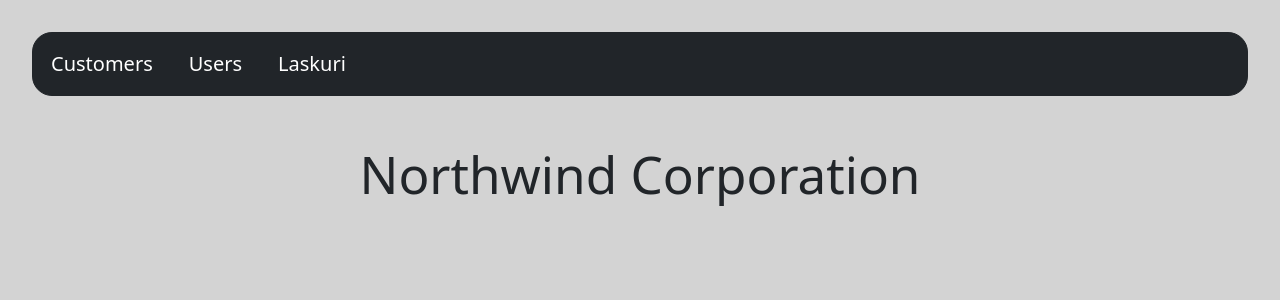
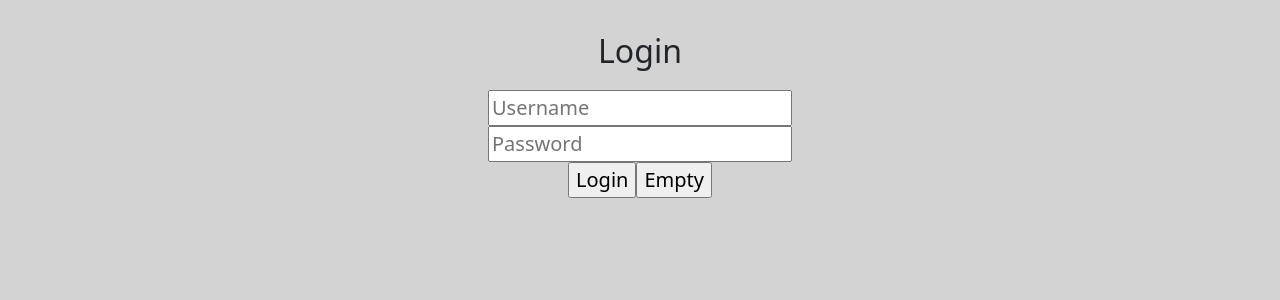
Before and after one commit to JNurminen/React, a React (Vite) app: page / in a window 1280 px wide. Shown: the top 300 px of the page. Built offline with nearby package versions, Linux system fonts and the light colour scheme.

Commit message:
login toiminnallisuus lisätty

```diff
--- a/package.json
+++ b/package.json
@@ -20,6 +20,7 @@
   },
   "devDependencies": {
     "@eslint/js": "^9.9.0",
+    "@types/md5": "^2.3.5",
     "@types/react": "^18.3.3",
     "@types/react-dom": "^18.3.0",
     "@vitejs/plugin-react": "^4.3.1",
--- a/src/App.jsx
+++ b/src/App.jsx
@@ -1,4 +1,4 @@
-import React, {useState} from 'react'
+import React, {useState, useEffect} from 'react'
 import './App.css'
 import Laskuri from './Laskuri'
 import CustomerList from './CustomerList'
@@ -7,33 +7,52 @@
 import Navbar from 'react-bootstrap/Navbar'
 import Nav from 'react-bootstrap/Nav'
 import 'bootstrap/dist/css/bootstrap.min.css'
+import Login from './Login'
 
 import { BrowserRouter as Router, Route, Routes } from 'react-router-dom'
 
+
 const App = () => {
 
-// komponentin tilan määrittely
-const [showLaskuri, setShowLaskuri] = useState(false)
+// Statet messagen näyttämistä varten
+const [message, setMessage] = useState('')
+const [isPositive, setIsPositive] = useState(true)
+const [showMessage, setShowMessage] = useState('')
+const [loggedInUser, setLoggedInUser] = useState('')
 
-// Statet messagen näyttämistä varten
-const [showMessage, setShowMessage] = useState(false)
-const [message, setMessage] = useState('')
-const [isPositive, setIsPositive] = useState(false)
+// useEffect hook, joka tarkistaa onko käyttäjä jo kirjautunut
+useEffect(() => {
+  let storedUser = localStorage.getItem("username")
+  if (storedUser !== null) {
+    setLoggedInUser(storedUser)
+  }
+},[])
 
+// Logout napin toiminnallisuus
+const logout = () => {
+  localStorage.clear()
+  setLoggedInUser('')
+}
 
   return (
     <div className="App">
+
+      {!loggedInUser && <Login setMessage={setMessage} setIsPositive={setIsPositive}
+        setShowMessage={setShowMessage} setLoggedInUser={setLoggedInUser} />}
+
+      {loggedInUser &&
         <Router>
           <Navbar bg="dark" variant="dark">
             <Nav className="mr-auto">
               <Nav.Link href='/Customers'>Customers</Nav.Link>
               <Nav.Link href='/Users'>Users</Nav.Link>
               <Nav.Link href='/laskuri'>Laskuri</Nav.Link>
+              <button onClick={() => logout()}>Logout</button>
             </Nav>
           </Navbar>
 
           <h1>Northwind Corporation</h1>
-      <br></br>
+
 
           {showMessage && <Message message={message} isPositive={isPositive} />}
 
@@ -45,15 +64,15 @@
 
             <Route path="/Users"
               element={<UserList setMessage={setMessage} setIsPositive={setIsPositive}
-          setShowMessage={setShowMessage} />}>
+              setShowMessage={setShowMessage} />} >
             </Route>
 
             <Route path="/laskuri"
               element={<Laskuri />}>
             </Route>
-
           </Routes>
         </Router>
+      }
     </div>
   )
 }
--- /dev/null
+++ b/src/Login.jsx
@@ -0,0 +1,87 @@
+import './App.css'
+import React, {useState} from 'react'
+import LoginService from './services/Auth'
+import md5 from 'md5'
+
+const Login = ({setIsPositive, setMessage, setShowMessage, setLoggedInUser}) => {
+
+// Komponentin tilan määritys
+const [username, setUsername] = useState('')
+const [password, setPassword] = useState('')
+
+
+// onSubmit tapahtumankäsittelijä funktio
+const handleSubmit = (event) => {
+      event.preventDefault()
+      var userForAuth = {
+        username: username,
+        password: password // jos salasanaa ei ole salattu
+        //password: md5(password) // jos salasanat on salattu md5:lla
+    }
+
+    // console.log(userForAuth)
+
+    LoginService.authenticate(userForAuth)
+    .then(response => {
+      if (response.status === 200) {
+
+        // tallennetaan käyttäjän tiedot local storageen (f12 application välilehti)
+        localStorage.setItem("username", response.data.username)
+        localStorage.setItem("accesslevelId", response.data.accesslevelId)
+        localStorage.setItem("token", response.data.token)
+
+        // asetetaan app komponentissa olevaan stateen
+        setLoggedInUser(response.data.username)
+
+       setMessage(`Logged in as: ${userForAuth.username}`)
+       setIsPositive(true)
+       setShowMessage(true)
+
+       setTimeout(() => {
+        setShowMessage(false)
+       }, 5000)
+
+    }
+
+      })
+      .catch(error => {
+        setMessage(error)
+        setIsPositive(false)
+        setShowMessage(true)
+
+        setTimeout(() => {
+          setShowMessage(false)
+         }, 6000)
+      })
+    }
+
+    // kenttien tyhjennys
+    const emptyFields = () => {
+        setUsername("")
+        setPassword("")
+    }
+
+
+  return (
+    <div id="loginWindow">
+       <h2>Login</h2>
+
+       <form onSubmit={handleSubmit}>
+            <div>
+                <input type="text" value={username} placeholder="Username"
+                    onChange={({ target }) => setUsername(target.value)} />
+            </div>
+            <div>
+                <input type="password" value={password} placeholder="Password"
+                    onChange={({ target }) => setPassword(target.value)} />
+            </div>
+
+         <input type='submit' value='Login' />
+         <input type='button' value='Empty' onClick={() => emptyFields()}  />
+       </form>
+
+    </div>
+  )
+}
+
+export default Login
--- /dev/null
+++ b/src/services/Auth.js
@@ -0,0 +1,10 @@
+import axios from "axios";
+
+const url = "https://localhost:7014/api/authentication"
+
+const authenticate = (userForAuth) => {
+    const request = axios.post(url, userForAuth)
+    return request.then(response => response)
+}
+
+export default { authenticate }
```
Also changed, not shown: 1 other file (tests, documents, lock files or other folders). Lines whose indentation alone changed are shown as unchanged.
